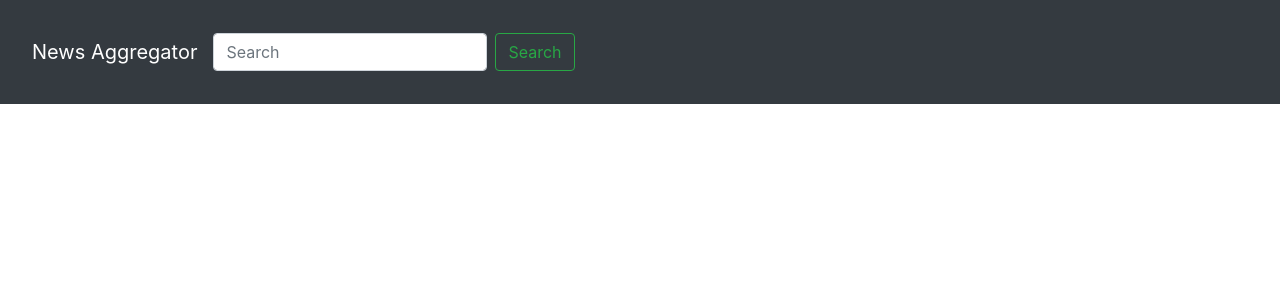
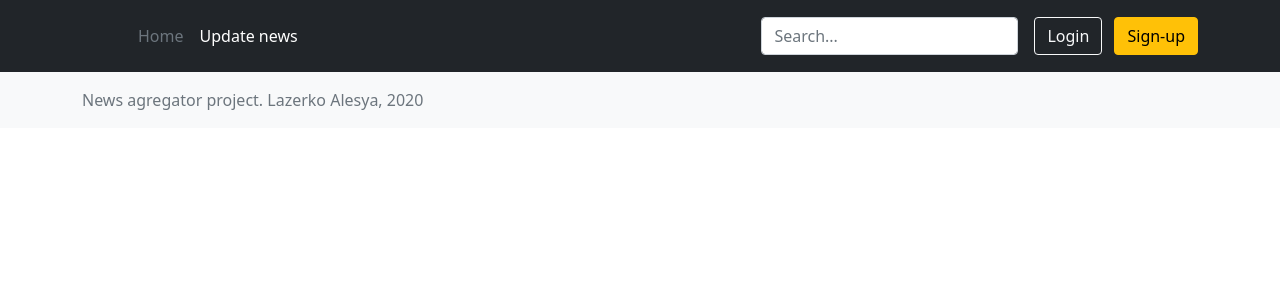
Before and after one commit to alesyalazerko/News_aggregator, a Flask app: template templates/base.html in a window 1280 px wide. Shown: the top 300 px of the page. Run offline with Flask 2, Linux system fonts and the light colour scheme; the template is opened without the code that fills it, so the values that code supplies are empty; the visitor is signed in with stand-in values (Sample User, id 1); some libraries are stand-ins or nearby versions.

Commit message:
Reformatting templates

```diff
--- a/templates/base.html
+++ b/templates/base.html
@@ -1,31 +1,41 @@
-<!DOCTYPE html>
+<!doctype html>
 <html lang="en">
 <head>
-    <meta charset="UTF-8">
+    <meta charset="utf-8">
+    <meta name="viewport" content="width=device-width, initial-scale=1">
+
     {% if title %}
         <title>{{ title }}</title>
     {% else %}
         <title>CNN News</title>
     {% endif %}
-
-    <link rel="stylesheet" href="https://stackpath.bootstrapcdn.com/bootstrap/4.3.1/css/bootstrap.min.css"
-          integrity="sha384-ggOyR0iXCbMQv3Xipma34MD+dH/1fQ784/j6cY/iJTQUOhcWr7x9JvoRxT2MZw1T" crossorigin="anonymous">
+    <link href="https://cdn.jsdelivr.net/npm/bootstrap@5.0.0-beta3/dist/css/bootstrap.min.css" rel="stylesheet"
+          integrity="sha384-eOJMYsd53ii+scO/bJGFsiCZc+5NDVN2yr8+0RDqr0Ql0h+rP48ckxlpbzKgwra6" crossorigin="anonymous">
 </head>
 <body>
+<header class="p-3 bg-dark text-white">
+  <div class="container">
+    <div class="d-flex flex-wrap align-items-center justify-content-center justify-content-lg-start">
+      <a href="/" class="d-flex align-items-center mb-2 mb-lg-0 text-white text-decoration-none">
+        <svg class="bi me-2" width="40" height="32"><use xlink:href="#bootstrap"></use></svg>
+      </a>
 
-<nav class="navbar navbar-dark bg-dark mb-5 py-4">
-    <nav class="navbar navbar-expand-lg navbar-light ">
-        <a class="navbar-brand" href="#">News Aggregator</a>
-        <button class="navbar-toggler" type="button" data-toggle="collapse" data-target="#navbarNav"
-                aria-controls="navbarNav" aria-expanded="false" aria-label="Toggle navigation">
-            <span class="navbar-toggler-icon"></span>
-        </button>
-        <form class="form-inline">
-            <input class="form-control mr-sm-2" type="search" placeholder="Search" aria-label="Search">
-            <button class="btn btn-outline-success my-2 my-sm-0">Search</button>
-        </form>
-    </nav>
-</nav>
+      <ul class="nav col-12 col-lg-auto me-lg-auto mb-2 justify-content-center mb-md-0">
+        <li><a href="{{ url_for('index') }}" class="nav-link px-2 text-secondary">Home</a></li>
+        <li><a href="{{ url_for('get_news_list') }}" class="nav-link px-2 text-white">Update news</a></li>
+      </ul>
+
+      <form class="col-12 col-lg-auto mb-3 mb-lg-0 me-lg-3">
+        <input type="search" class="form-control form-control-dark" placeholder="Search...">
+      </form>
+
+      <div class="text-end">
+        <button type="button" class="btn btn-outline-light me-2">Login</button>
+        <button type="button" class="btn btn-warning">Sign-up</button>
+      </div>
+    </div>
+  </div>
+</header>
 
 <div class="container">
     <div class="row">
@@ -35,6 +45,13 @@
     </div>
 </div>
 
-
+<footer class="footer mt-auto py-3 bg-light">
+    <div class="container">
+        <span class="text-muted">News agregator project. Lazerko Alesya, 2020</span>
+    </div>
+</footer>
+<script src="https://cdn.jsdelivr.net/npm/bootstrap@5.0.0-beta3/dist/js/bootstrap.bundle.min.js"
+        integrity="sha384-JEW9xMcG8R+pH31jmWH6WWP0WintQrMb4s7ZOdauHnUtxwoG2vI5DkLtS3qm9Ekf"
+        crossorigin="anonymous"></script>
 </body>
 </html>
```
Also changed, not shown: templates/index.html (+13 -9 lines).
